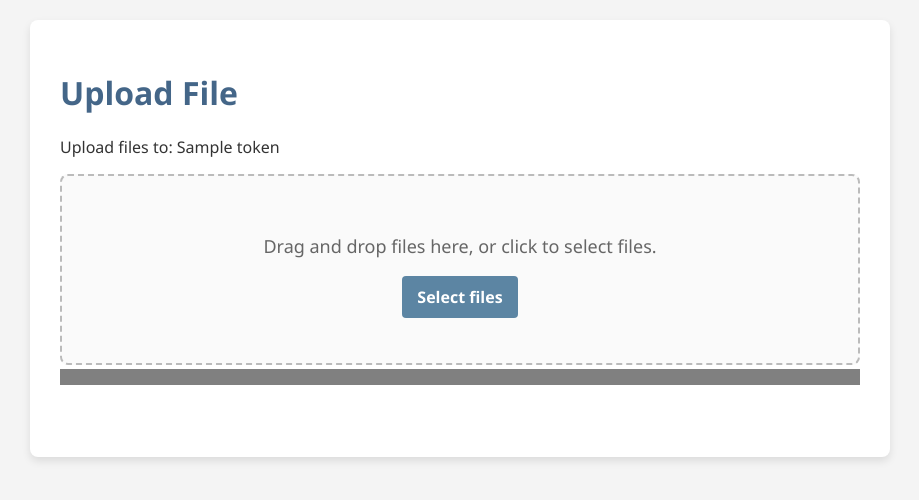
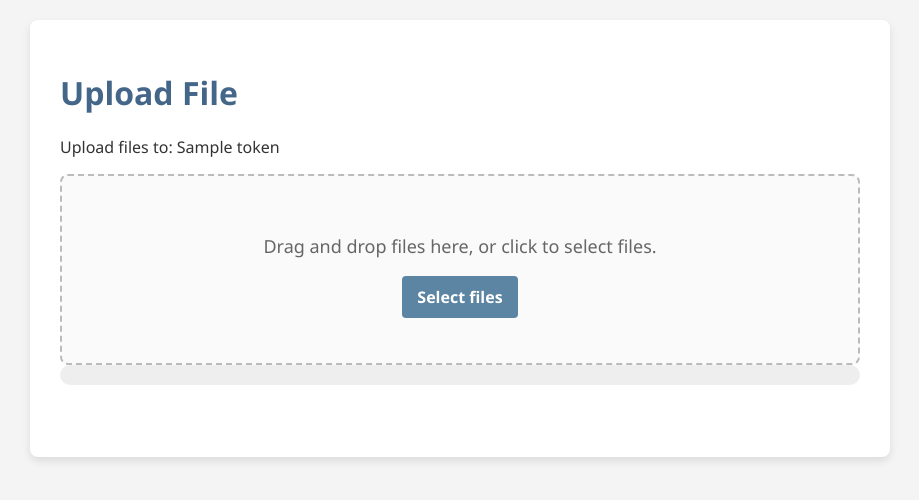
Before and after one commit to jerji/AngelDrop, a Flask app: template templates/upload.html in a window 1280 px wide. Shown: the top 500 px of the page, without its empty margins (180-1099 px from the left). Run offline with Flask 3, Linux system fonts and the light colour scheme; the template is opened without the code that fills it: most values are stand-ins (such as "Sample title", 1, 10 or a date in 2020).

Commit message:
Provide feedback when writing to disk.

```diff
--- a/static/script.js
+++ b/static/script.js
@@ -4,6 +4,8 @@ let progressBar = document.getElementById('progress-bar');
 let fileList = document.getElementById('file-list');
 let uploadForm = document.getElementById('upload-form');
 let stagedFiles = []; // Array to store staged files
+let writingStatus = document.getElementById('writing-status'); // Get the writing status element
+let dots = document.getElementById('dots'); // Get the dots element
 
 ;['dragenter', 'dragover', 'dragleave', 'drop'].forEach(eventName => {
     document.addEventListener(eventName, preventDefaults, false);
@@ -100,6 +102,12 @@ uploadForm.addEventListener('submit', function (event) {
     xhr.upload.addEventListener('progress', function (e) {
         if (e.lengthComputable) {
             progressBar.value = (e.loaded / e.total) * 100;
+             // Change progress bar color when it reaches 100%
+            if (progressBar.value === 100) {
+                progressBar.classList.add('writing'); // Add the 'writing' class
+                writingStatus.style.display = 'block'; // Show writing status
+                animateDots(); // Start the animation
+            }
         }
     });
 
@@ -107,10 +115,16 @@ uploadForm.addEventListener('submit', function (event) {
         if (xhr.status >= 200 && xhr.status < 300) {
             // Handle successful upload
             console.log('Success:', xhr.responseText);
+            // Reset progress bar and writing status
+            progressBar.value = 0;
+            progressBar.classList.remove('writing'); //remove class
+            writingStatus.style.display = 'none';
+            stopAnimateDots(); // Stop the dots
+
             fileList.innerHTML = ""; // Clear file list
             stagedFiles = [];     // Clear staged files
             document.getElementById("submit-button").style.display = "none";
-            progressBar.value = 0; // Reset progress bar
+
 
             //Find flashed message and display it.
             const parser = new DOMParser();
@@ -126,21 +140,45 @@ uploadForm.addEventListener('submit', function (event) {
         } else {
             // Handle upload error
             console.error('Error:', xhr.status, xhr.statusText);
+            // Reset progress bar and writing status
+            progressBar.value = 0;
+             progressBar.classList.remove('writing'); //remove class
+            writingStatus.style.display = 'none';
+            stopAnimateDots(); // Stop dots
+
             fileList.innerHTML = ""; // Clear file list
             stagedFiles = [];     // Clear staged files
             document.getElementById("submit-button").style.display = "none";  // Hide upload button
-            progressBar.value = 0;
         }
     };
 
     xhr.onerror = function () {
         // Handle network errors
         console.error('Network Error');
+        // Reset progress bar and writing status
+        progressBar.value = 0;
+        progressBar.classList.remove('writing');
+        writingStatus.style.display = 'none';
+        stopAnimateDots(); // Stop the dots
         fileList.innerHTML = "";
         stagedFiles = [];
         document.getElementById("submit-button").style.display = "none";
-        progressBar.value = 0;
     };
 
     xhr.send(formData);
 });
+
+let dotInterval; // Variable to hold the interval ID
+
+function animateDots() {
+    let dotCount = 0;
+    dotInterval = setInterval(() => {
+        dotCount = (dotCount + 1) % 4; // Cycle through 0-3
+        dots.textContent = '.'.repeat(dotCount);
+    }, 500); // Change every 500ms
+}
+
+function stopAnimateDots() {
+    clearInterval(dotInterval);
+    dots.textContent = ''; // Clear dots
+}
--- a/static/style.css
+++ b/static/style.css
@@ -24,6 +24,9 @@
     --copy-button-bg: #28a745;
     --copy-button-hover-bg: #218838;
     --link-color: #007bff; /* Default link color (light theme) */
+    --progress-bar-bg: #007bff; /* Default progress bar color */
+    --progress-bar-writing-bg: #ffc107;  /* Writing to disk color */
+
 }
 
 /* Dark Theme */
@@ -227,6 +230,34 @@ td:nth-child(6) {
     appearance: none;
 }
 
+/* Progress Bar Styles */
+#progress-bar {
+  width: 100%;
+  height: 20px; /* Set a height for the bar */
+  background-color: #ddd; /* Background color */
+  border-radius: 10px; /* Rounded corners */
+  overflow: hidden; /* Ensure the progress fill doesn't overflow */
+}
+#progress-bar::-webkit-progress-bar {
+    background-color: #eee;
+}
+
+#progress-bar::-webkit-progress-value {
+  background-color: var(--progress-bar-bg); /* Default progress color */
+  transition: width 0.3s ease; /* Smooth transition for width changes */
+}
+#progress-bar::-moz-progress-bar{
+    background-color: var(--progress-bar-bg);
+    transition: width 0.3s ease;
+}
+#progress-bar.writing::-webkit-progress-value {
+    background-color: var(--progress-bar-writing-bg); /* Color when writing */
+}
+#progress-bar.writing::-moz-progress-bar {
+  background-color: var(--progress-bar-writing-bg); /* Color when writing */
+}
+
+
 /* Make it responsive */
 @media (max-width: 768px) {
     .container {
--- a/templates/upload.html
+++ b/templates/upload.html
@@ -20,6 +20,7 @@
             <label class="button" for="fileElem">Select files</label>
         </div>
         <progress id="progress-bar" max=100 value=0></progress>
+        <p id="writing-status" style="display: none;">Writing to disk<span id="dots"></span></p>
         <div id="file-list"></div>
 
         <button type = "submit" id="submit-button" style="display: none;">Upload</button> <!-- Always hidden initially -->
```
